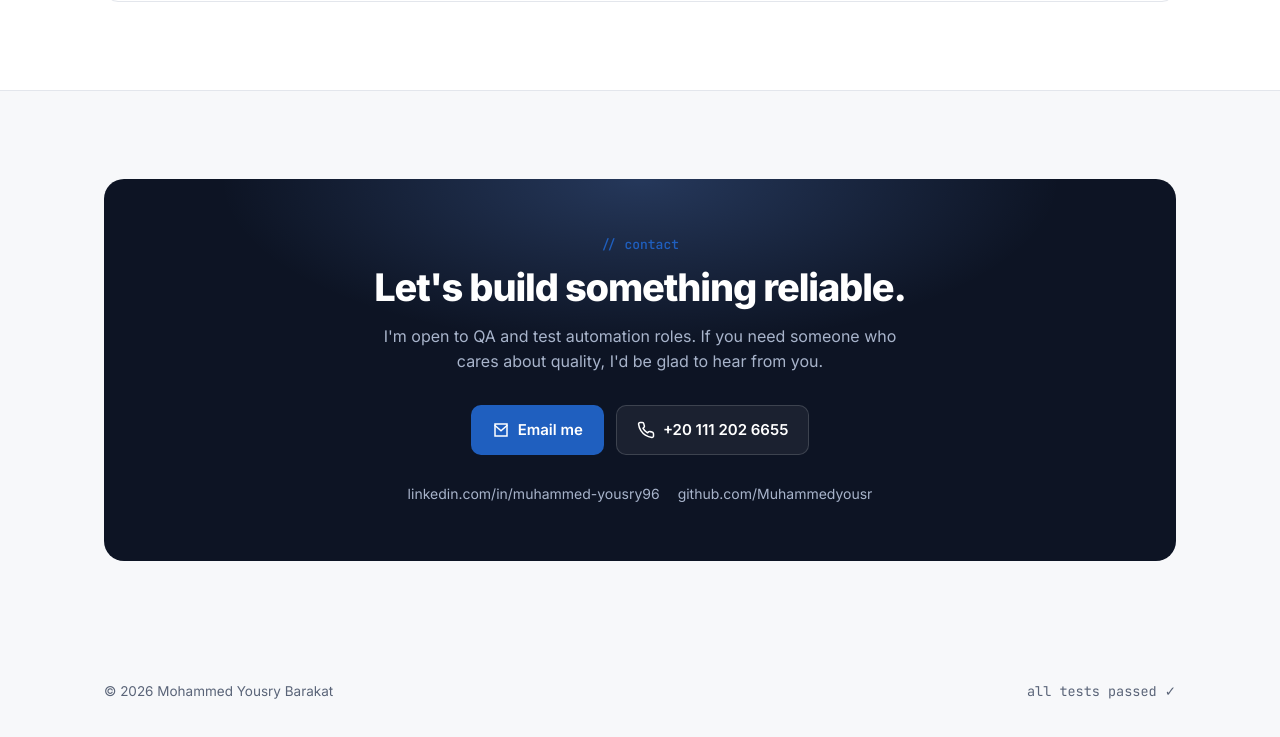
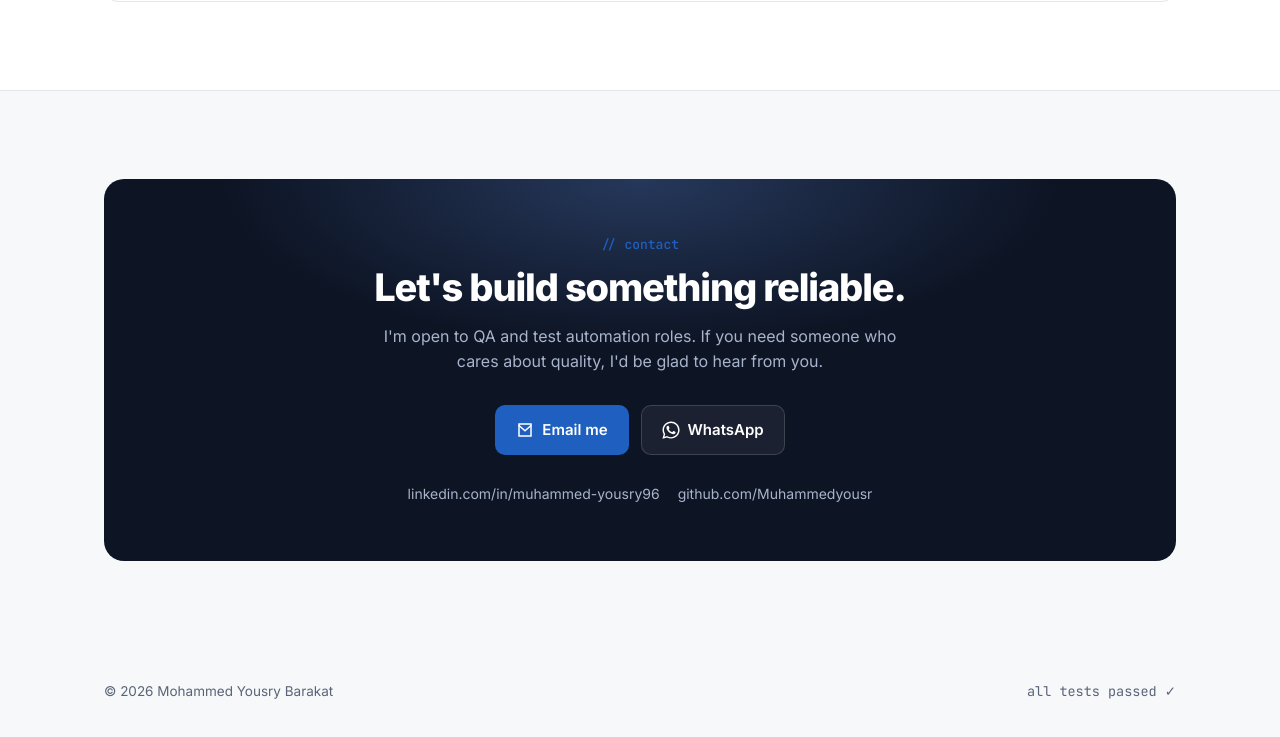
Before and after one commit to Muhammedyousr/Muhammedyousr.github.io, a plain HTML site: page index.html in a window 1280 px wide. Shown: the part 6245-6982 px from the top of the page. Drawn offline with Linux system fonts and the light colour scheme.

Commit message:
Add files via upload

```diff
--- a/index.html
+++ b/index.html
@@ -514,9 +514,9 @@
           <svg viewBox="0 0 24 24" fill="none" stroke="currentColor" stroke-width="2" stroke-linecap="round"><path d="M4 4h16v16H4z"/><path d="m4 6 8 7 8-7"/></svg>
           Email me
         </a>
-        <a class="btn btn-ghost" href="tel:+201112026655">
-          <svg viewBox="0 0 24 24" fill="none" stroke="currentColor" stroke-width="2" stroke-linecap="round" stroke-linejoin="round"><path d="M22 16.9v3a2 2 0 0 1-2.2 2 19.8 19.8 0 0 1-8.6-3.1 19.5 19.5 0 0 1-6-6A19.8 19.8 0 0 1 2.1 4.2 2 2 0 0 1 4.1 2h3a2 2 0 0 1 2 1.7c.1.9.4 1.8.7 2.7a2 2 0 0 1-.5 2.1L8 9.8a16 16 0 0 0 6 6l1.3-1.3a2 2 0 0 1 2.1-.4c.9.3 1.8.6 2.7.7a2 2 0 0 1 1.7 2z"/></svg>
-          +20 111 202 6655
+        <a class="btn btn-ghost" href="https://wa.me/201112026655" target="_blank" rel="noopener">
+          <svg viewBox="0 0 24 24" fill="currentColor"><path d="M17.47 14.38c-.3-.15-1.76-.87-2.03-.97-.27-.1-.47-.15-.67.15-.2.3-.77.97-.94 1.17-.17.2-.35.22-.65.07-.3-.15-1.26-.46-2.4-1.48-.89-.79-1.49-1.77-1.66-2.07-.17-.3-.02-.46.13-.61.13-.13.3-.35.45-.52.15-.17.2-.3.3-.5.1-.2.05-.37-.02-.52-.08-.15-.67-1.61-.92-2.21-.24-.58-.49-.5-.67-.51h-.57c-.2 0-.52.07-.79.37-.27.3-1.04 1.02-1.04 2.48s1.07 2.88 1.21 3.08c.15.2 2.1 3.2 5.08 4.49.71.31 1.26.49 1.69.63.71.23 1.36.2 1.87.12.57-.09 1.76-.72 2.01-1.41.25-.69.25-1.29.17-1.41-.07-.12-.27-.2-.57-.35zM12.05 21.5h-.01a9.4 9.4 0 0 1-4.8-1.31l-.34-.2-3.57.94.95-3.48-.22-.36a9.42 9.42 0 0 1-1.44-5.02c0-5.2 4.24-9.44 9.45-9.44 2.52 0 4.89.99 6.67 2.77a9.37 9.37 0 0 1 2.76 6.68c0 5.21-4.24 9.44-9.45 9.44zm8.04-17.48A11.3 11.3 0 0 0 12.05.7C5.78.7.68 5.8.68 12.06c0 2 .52 3.96 1.52 5.68L.58 23.7l6.1-1.6a11.34 11.34 0 0 0 5.37 1.37h.01c6.27 0 11.37-5.1 11.37-11.37 0-3.04-1.18-5.89-3.34-8.04z"/></svg>
+          WhatsApp
         </a>
       </div>
       <div class="socials">
```
